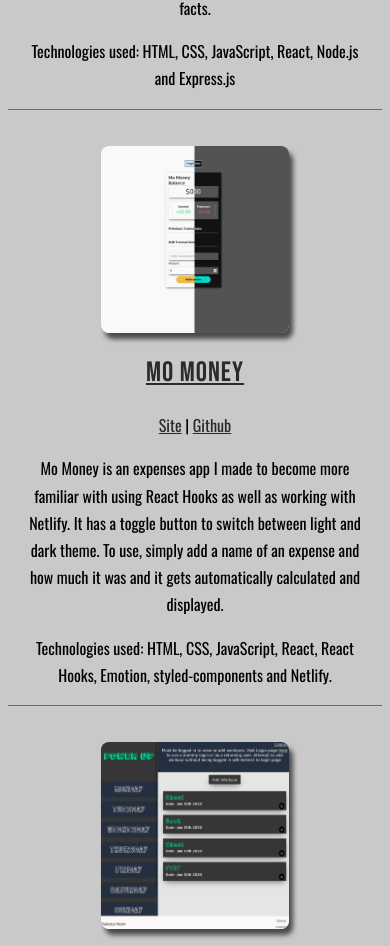
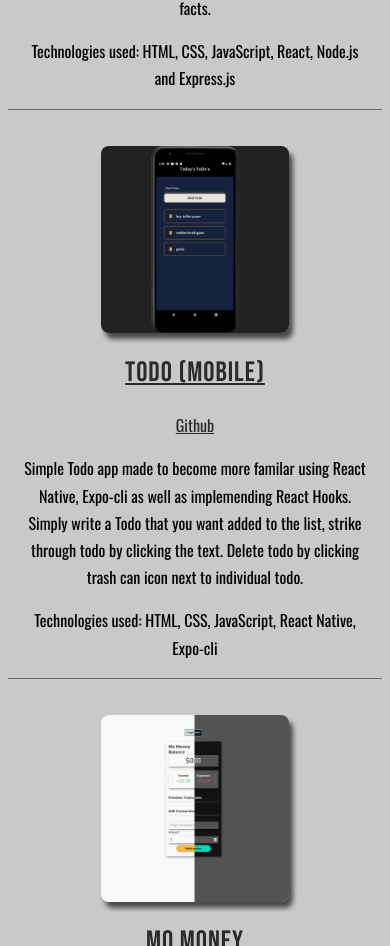
Before and after one commit to Kotieheim/Portfolio, a React (Create React App) app: page / in a window 390 px wide. Shown: the part 2491-3437 px from the top of the page. Built offline with nearby package versions, Linux system fonts and the light colour scheme.

Commit message:
add mobile todo app

```diff
--- a/src/Portfolio/Portfolio.js
+++ b/src/Portfolio/Portfolio.js
@@ -5,6 +5,7 @@ import Powerup from "../images/Powerup.png";
 import Quizapp from "../images/Quizapp.png";
 import Forumish from "../images/Forum-ish.png";
 import Momon from "../images/Momon.png";
+import Todoapp from "../images/Todoapp.png";
 
 export class Portfolio extends Component {
   render() {
@@ -69,6 +70,57 @@ export class Portfolio extends Component {
                       <p>
                         Technologies used: HTML, CSS, JavaScript, React, Node.js
                         and Express.js
+                      </p>
+                    </div>
+                  </div>
+                </div>
+              </div>
+            </div>
+
+            <div className="portfolio-wrapper">
+              <div className="columns portfolio-item">
+                <div className="item-wrap">
+                  <div className="img-container">
+                    <img
+                      src={Todoapp}
+                      className="item-img"
+                      alt="project screenshot"
+                    />
+                    <a
+                      href="https://github.com/Kotieheim/Todo-Mobile"
+                      target="_blank"
+                      rel="noopener noreferrer"
+                    >
+                      <div className="overlay">
+                        <div className="text">Check it out!</div>
+                      </div>
+                    </a>
+                  </div>
+
+                  <div className="item-img-links">
+                    <div>
+                      <h2>Todo (mobile)</h2>
+                      <p>
+                        <a
+                          href="https://github.com/Kotieheim/Todo-Mobile"
+                          target="_blank"
+                          rel="noopener noreferrer"
+                        >
+                          Github
+                        </a>
+                      </p>
+                    </div>
+                    <p className="project-description">
+                      Simple Todo app made to become more familar using React
+                      Native, Expo-cli as well as implemending React Hooks.
+                      Simply write a Todo that you want added to the list,
+                      strike through todo by clicking the text. Delete todo by
+                      clicking trash can icon next to individual todo.
+                    </p>
+                    <div className="Portfolio-techno-used">
+                      <p>
+                        Technologies used: HTML, CSS, JavaScript, React Native,
+                        Expo-cli
                       </p>
                     </div>
                   </div>
```
Also changed, not shown: src/images/Todoapp.png (added), 8 other files (tests, documents, lock files or other folders).
